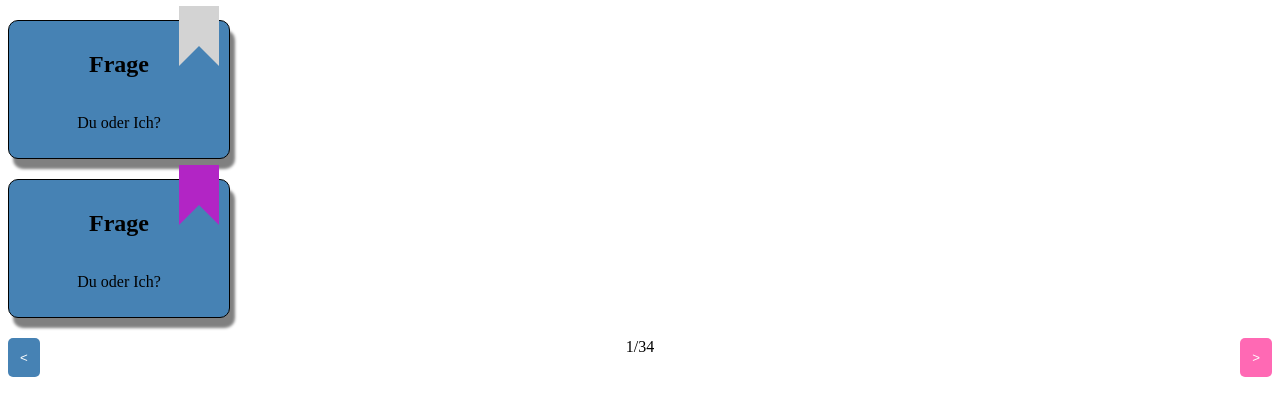
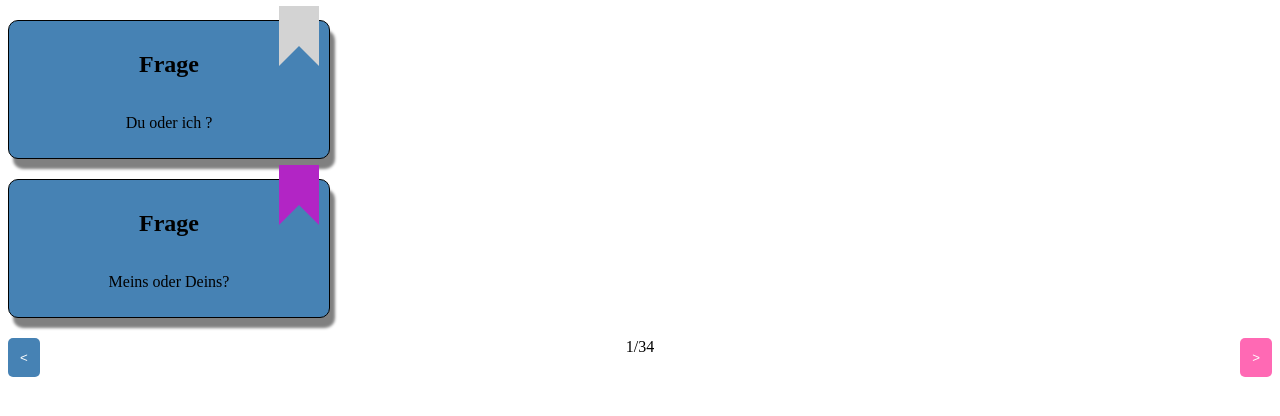
Before and after one commit to pascalweber85/react-playground, a React (Vite) app: page / in a window 1280 px wide. Shown: the top 416 px of the page. Built offline with nearby package versions, Linux system fonts and the light colour scheme.

Commit message:
Finish Cards

```diff
--- a/src/App.jsx
+++ b/src/App.jsx
@@ -6,8 +6,8 @@ import Cards from './Cards'
 export default () => {
   return (
     <div>
-      <Cards />
-      <Cards isActive />
+      <Cards title="Frage" text="Du oder ich ?" />
+      <Cards title="Frage" text="Meins oder Deins?" isBookmarked />
       <Pagination isLeftDisabled text="1/34" />
     </div>
   )
--- a/src/Button.css
+++ b/src/Button.css
@@ -6,6 +6,6 @@
   border-radius: 5px;
 }
 
-/* .Button.active {
+.Button.active {
   background: violet;
-} */
+}
--- a/src/Cards.css
+++ b/src/Cards.css
@@ -1,7 +1,7 @@
 .Cards {
   display: grid;
   justify-items: center;
-  max-width: 200px;
+  max-width: 300px;
   background: steelblue;
   border: black solid 1px;
   border-radius: 10px;
@@ -25,11 +25,16 @@
 }
 
 .Cards__bookmark--selected {
-  position: absolute;
+  /* position: absolute;
   top: -15px;
-  right: 10px;
+  right: 10px; */
   border: 20px solid rgb(178, 37, 197);
   border-bottom-color: transparent;
-  height: 20px;
-  width: 0;
+  /* height: 20px;
+  width: 0; */
 }
+
+/* body {
+  display: grid;
+  justify-items: center;
+} */
--- a/src/Cards.jsx
+++ b/src/Cards.jsx
@@ -1,14 +1,18 @@
 import * as React from 'react'
 import './Cards.css'
 
-export default function Cards({ isActive }) {
+export default function Cards({ isBookmarked, title, text }) {
   return (
     <section className="Cards">
-      <h2>Frage</h2>
-      <p>Du oder Ich?</p>
+      <h2>{title}</h2>
+      <p>{text}</p>
       <div
         role="button"
-        className={isActive ? 'Cards__bookmark--selected' : 'Cards__bookmark'}
+        className={
+          isBookmarked
+            ? 'Cards__bookmark--selected Cards__bookmark'
+            : 'Cards__bookmark'
+        }
         aria-label="Add bookmarks"
       ></div>
     </section>
```
